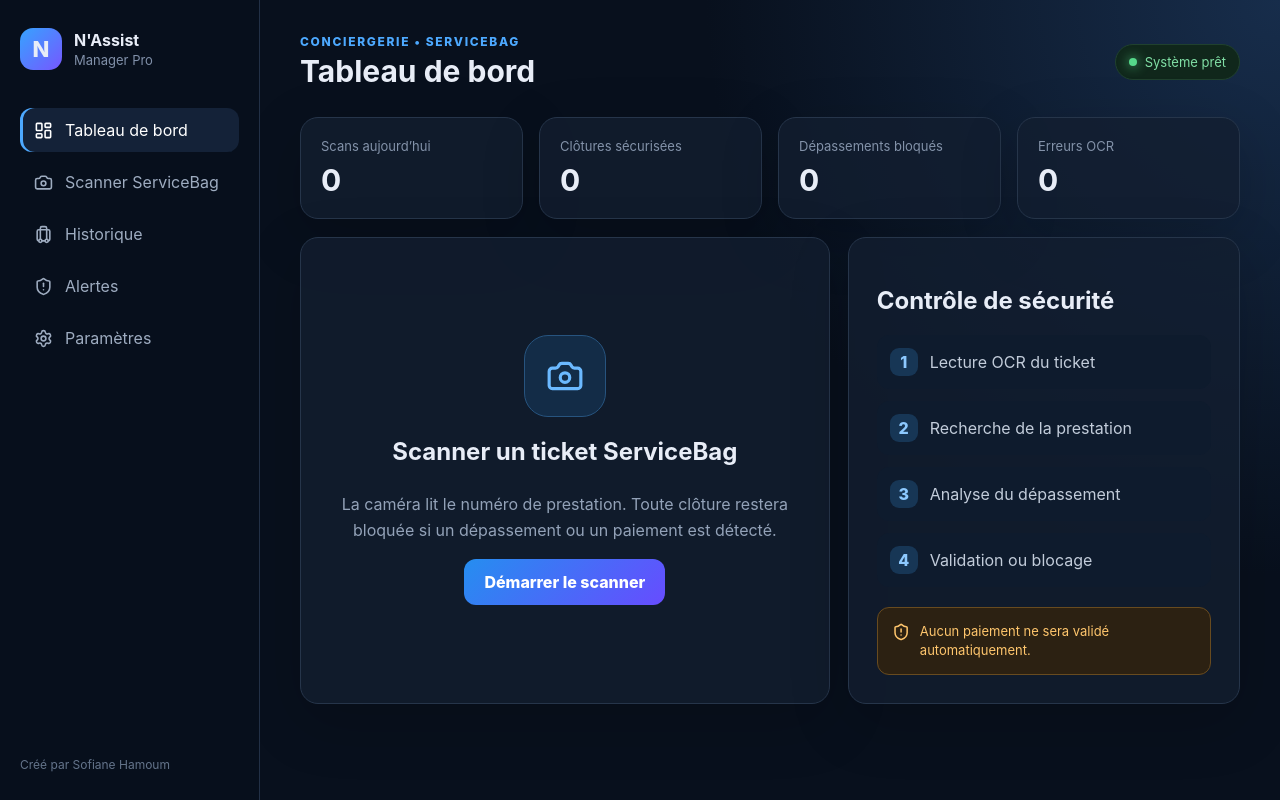
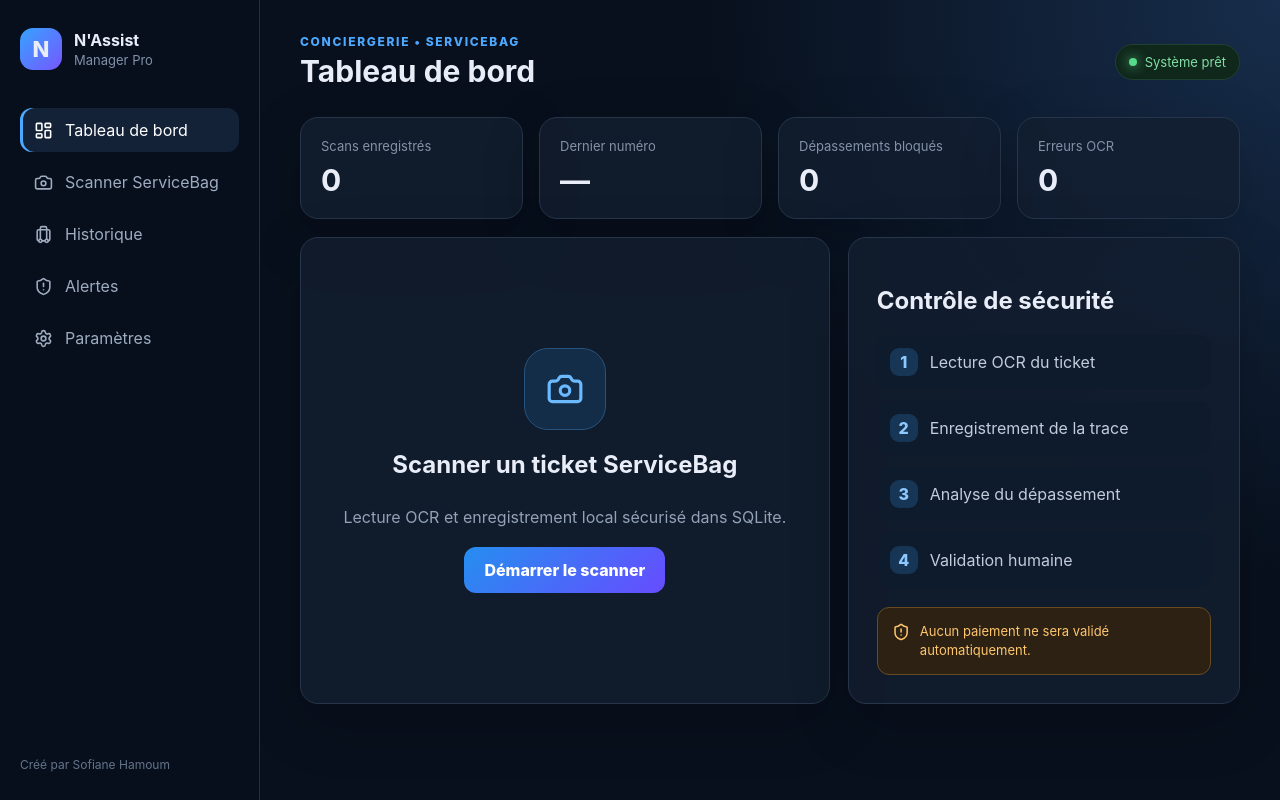
Before and after one commit to Nassist75010/NAssist-Manager-Pro, a React (Vite) app: page / in a window 1280 px wide. Built offline with nearby package versions, Linux system fonts and the light colour scheme.

Commit message:
Ajouter l’enregistrement et la consultation de l’historique

```diff
--- a/src/App.tsx
+++ b/src/App.tsx
@@ -1,27 +1,57 @@
-import { useState } from 'react';
+import { useEffect, useState } from 'react';
 import { Camera, LayoutDashboard, Luggage, Settings, ShieldAlert } from 'lucide-react';
 import ScannerPanel from './components/ScannerPanel';
 import type { OcrResult } from './types/scan';
 
+type View = 'dashboard' | 'scanner' | 'history';
+type ScanRecord = { id:number; prestationNumber:string|null; confidence:number; status:string; agentName:string; createdAt:string };
+
+export default function App() {
+  const [view, setView] = useState<View>('dashboard');
+  const [lastResult, setLastResult] = useState<OcrResult | null>(null);
+  const [history, setHistory] = useState<ScanRecord[]>([]);
+  const [historyError, setHistoryError] = useState('');
+
+  async function refreshHistory() {
+    try {
+      if (!window.nassist) return;
+      setHistory(await window.nassist.scans.list(100));
+      setHistoryError('');
+    } catch (error) {
+      setHistoryError(error instanceof Error ? error.message : 'Historique indisponible.');
+    }
+  }
+
+  useEffect(() => { if (view === 'history') void refreshHistory(); }, [view]);
+
+  async function handleResult(result: OcrResult) {
+    setLastResult(result);
+    if (!window.nassist) return;
+    const status = result.prestationNumber ? 'READ' : 'OCR_ERROR';
+    await window.nassist.scans.save({
+      prestationNumber: result.prestationNumber,
+      confidence: result.confidence,
+      rawText: result.rawText,
+      status
+    });
+  }
+
   const stats = [
-  { label: 'Scans aujourd’hui', value: '0' },
-  { label: 'Clôtures sécurisées', value: '0' },
+    { label: 'Scans enregistrés', value: String(history.length) },
+    { label: 'Dernier numéro', value: lastResult?.prestationNumber ?? '—' },
     { label: 'Dépassements bloqués', value: '0' },
-  { label: 'Erreurs OCR', value: '0' }
+    { label: 'Erreurs OCR', value: String(history.filter((item) => item.status === 'OCR_ERROR').length) }
   ];
 
-export default function App() {
-  const [view, setView] = useState<'dashboard' | 'scanner'>('dashboard');
-  const [lastResult, setLastResult] = useState<OcrResult | null>(null);
+  const title = view === 'scanner' ? 'Scanner OCR' : view === 'history' ? 'Historique des scans' : 'Tableau de bord';
 
-  return (
-    <div className="app-shell">
+  return <div className="app-shell">
     <aside className="sidebar">
       <div className="brand"><div className="brand-mark">N</div><div><strong>N'Assist</strong><span>Manager Pro</span></div></div>
       <nav>
         <button className={`nav-item ${view === 'dashboard' ? 'active' : ''}`} onClick={() => setView('dashboard')}><LayoutDashboard size={19}/>Tableau de bord</button>
         <button className={`nav-item ${view === 'scanner' ? 'active' : ''}`} onClick={() => setView('scanner')}><Camera size={19}/>Scanner ServiceBag</button>
-          <button className="nav-item"><Luggage size={19}/>Historique</button>
+        <button className={`nav-item ${view === 'history' ? 'active' : ''}`} onClick={() => setView('history')}><Luggage size={19}/>Historique</button>
         <button className="nav-item"><ShieldAlert size={19}/>Alertes</button>
         <button className="nav-item"><Settings size={19}/>Paramètres</button>
       </nav>
@@ -29,34 +59,16 @@
     </aside>
 
     <main className="content">
-        <header>
-          <div><p className="eyebrow">CONCIERGERIE • SERVICEBAG</p><h1>{view === 'scanner' ? 'Scanner OCR' : 'Tableau de bord'}</h1></div>
-          <span className="status"><i/>Système prêt</span>
-        </header>
+      <header><div><p className="eyebrow">CONCIERGERIE • SERVICEBAG</p><h1>{title}</h1></div><span className="status"><i/>Système prêt</span></header>
 
-        {view === 'dashboard' ? (
-          <>
+      {view === 'dashboard' && <>
         <section className="stats-grid">{stats.map((stat) => <article className="stat-card" key={stat.label}><span>{stat.label}</span><strong>{stat.value}</strong></article>)}</section>
-            <section className="workspace">
-              <article className="scanner-card">
-                <div className="scanner-icon"><Camera size={38}/></div><h2>Scanner un ticket ServiceBag</h2>
-                <p>La caméra lit le numéro de prestation. Toute clôture restera bloquée si un dépassement ou un paiement est détecté.</p>
-                <button className="primary" onClick={() => setView('scanner')}>Démarrer le scanner</button>
-              </article>
-              <article className="security-card"><h2>Contrôle de sécurité</h2><ul><li><span>1</span>Lecture OCR du ticket</li><li><span>2</span>Recherche de la prestation</li><li><span>3</span>Analyse du dépassement</li><li><span>4</span>Validation ou blocage</li></ul><div className="warning"><ShieldAlert size={20}/>Aucun paiement ne sera validé automatiquement.</div></article>
-            </section>
-          </>
-        ) : (
-          <section className="scanner-layout">
-            <ScannerPanel onResult={setLastResult} />
-            <article className="result-card">
-              <h2>Résultat du dernier scan</h2>
-              {lastResult ? <><dl><div><dt>Numéro détecté</dt><dd>{lastResult.prestationNumber ?? 'Non détecté'}</dd></div><div><dt>Confiance OCR</dt><dd>{lastResult.confidence} %</dd></div></dl><pre>{lastResult.rawText || 'Aucun texte reconnu'}</pre></> : <p>Aucun ticket analysé pour le moment.</p>}
-              <div className="warning"><ShieldAlert size={20}/>Cette version lit le ticket uniquement. Elle ne clôture aucune prestation.</div>
-            </article>
-          </section>
-        )}
+        <section className="workspace"><article className="scanner-card"><div className="scanner-icon"><Camera size={38}/></div><h2>Scanner un ticket ServiceBag</h2><p>Lecture OCR et enregistrement local sécurisé dans SQLite.</p><button className="primary" onClick={() => setView('scanner')}>Démarrer le scanner</button></article><article className="security-card"><h2>Contrôle de sécurité</h2><ul><li><span>1</span>Lecture OCR du ticket</li><li><span>2</span>Enregistrement de la trace</li><li><span>3</span>Analyse du dépassement</li><li><span>4</span>Validation humaine</li></ul><div className="warning"><ShieldAlert size={20}/>Aucun paiement ne sera validé automatiquement.</div></article></section>
+      </>}
+
+      {view === 'scanner' && <section className="scanner-layout"><ScannerPanel onResult={(result) => void handleResult(result)} /><article className="result-card"><h2>Résultat du dernier scan</h2>{lastResult ? <><dl><div><dt>Numéro détecté</dt><dd>{lastResult.prestationNumber ?? 'Non détecté'}</dd></div><div><dt>Confiance OCR</dt><dd>{lastResult.confidence} %</dd></div></dl><pre>{lastResult.rawText || 'Aucun texte reconnu'}</pre></> : <p>Aucun ticket analysé.</p>}<div className="warning"><ShieldAlert size={20}/>La validation finale reste sous contrôle de l’agent.</div></article></section>}
+
+      {view === 'history' && <section className="history-card"><div className="history-head"><h2>100 derniers scans</h2><button className="primary" onClick={() => void refreshHistory()}>Actualiser</button></div>{historyError && <p className="error-message">{historyError}</p>}<div className="history-table"><div className="history-row history-labels"><span>Date</span><span>Prestation</span><span>Confiance</span><span>Statut</span></div>{history.map((item) => <div className="history-row" key={item.id}><span>{new Date(item.createdAt).toLocaleString('fr-FR')}</span><strong>{item.prestationNumber ?? 'Non détecté'}</strong><span>{item.confidence} %</span><span className={`badge ${item.status.toLowerCase()}`}>{item.status}</span></div>)}{history.length === 0 && <p>Aucun scan enregistré.</p>}</div></section>}
     </main>
-    </div>
-  );
+  </div>;
 }
```
Lines whose indentation alone changed are shown as unchanged.
